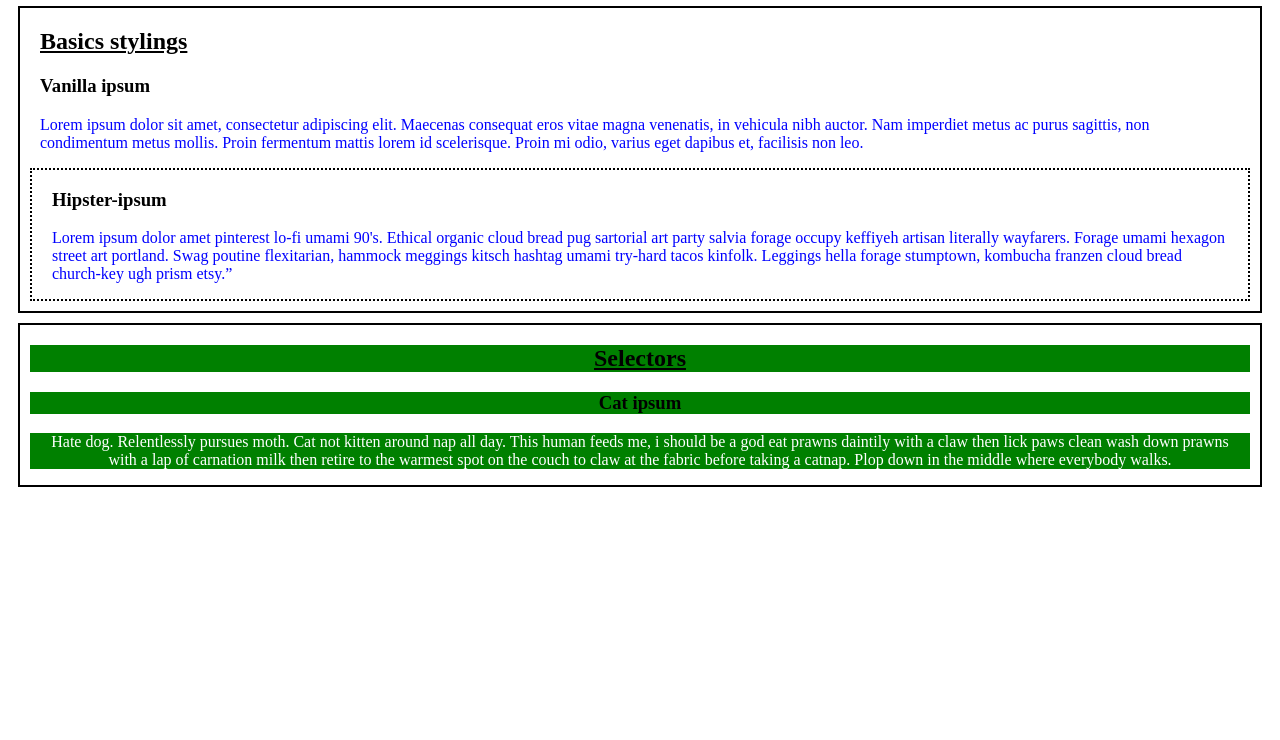
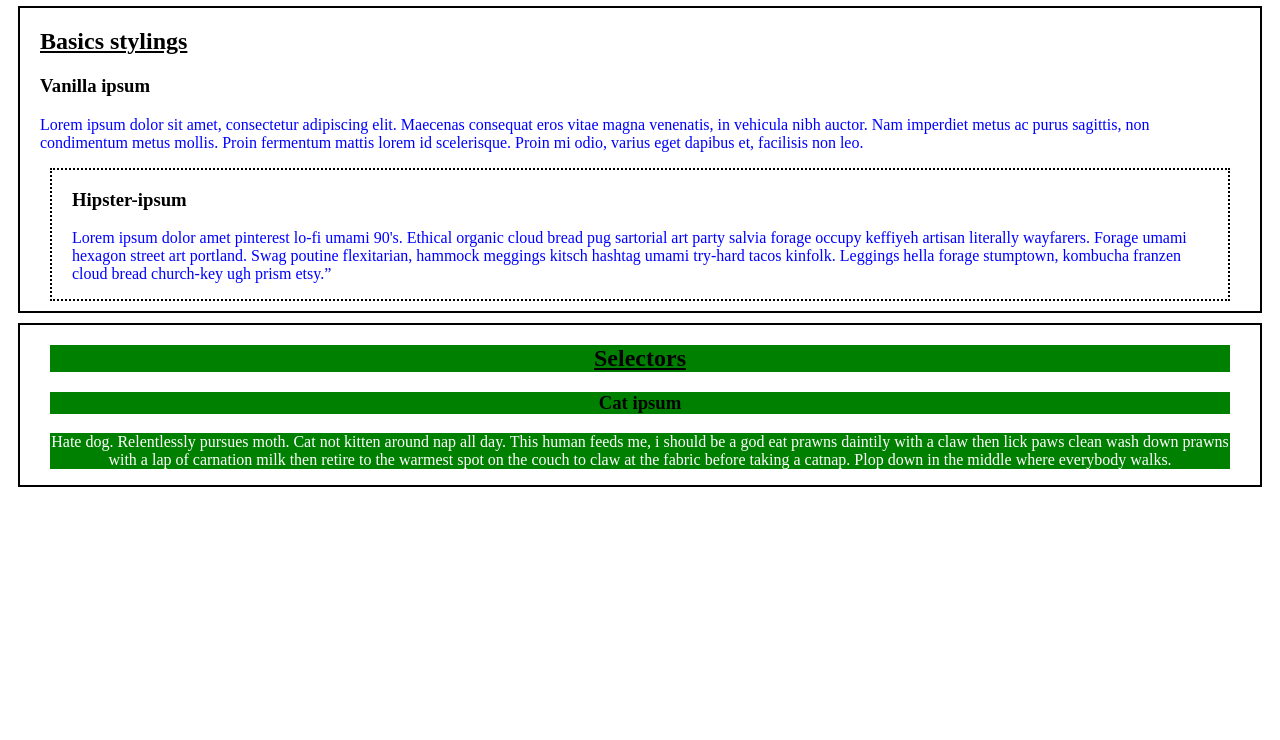
Before and after one commit to Steve-3PO/css-practice, a plain HTML site: page extension.html in a window 1280 px wide. Shown: the part 60-800 px from the top of the page. Drawn offline with Linux system fonts and the light colour scheme.

Commit message:
padding changes

```diff
--- a/extension.html
+++ b/extension.html
@@ -13,26 +13,26 @@
 
     <main>
         <div>
-            <h2 class="padding">Basics stylings</h2>
+            <h2>Basics stylings</h2>
 
-            <h3 class="padding">Vanilla ipsum</h3>
+            <h3>Vanilla ipsum</h3>
 
-            <p class="blue-text padding">Lorem ipsum dolor sit amet, consectetur adipiscing elit. Maecenas consequat eros vitae magna venenatis, in vehicula nibh auctor. Nam imperdiet metus ac purus sagittis, non condimentum metus mollis. Proin fermentum mattis lorem id scelerisque. Proin mi odio, varius eget dapibus et, facilisis non leo.</p>
+            <p class="blue-text">Lorem ipsum dolor sit amet, consectetur adipiscing elit. Maecenas consequat eros vitae magna venenatis, in vehicula nibh auctor. Nam imperdiet metus ac purus sagittis, non condimentum metus mollis. Proin fermentum mattis lorem id scelerisque. Proin mi odio, varius eget dapibus et, facilisis non leo.</p>
 
-            <div class="dotted">
-                <h3 class="padding">Hipster-ipsum</h3>
+            <div class="dotted padding">
+                <h3>Hipster-ipsum</h3>
 
-                <p class="blue-text padding">Lorem ipsum dolor amet pinterest lo-fi umami 90's. Ethical organic cloud bread pug sartorial art party salvia forage occupy keffiyeh artisan literally wayfarers. Forage umami hexagon street art portland. Swag poutine flexitarian, hammock meggings kitsch hashtag umami try-hard tacos kinfolk. Leggings hella forage stumptown, kombucha franzen cloud bread church-key ugh prism etsy.”</p>
+                <p class="blue-text">Lorem ipsum dolor amet pinterest lo-fi umami 90's. Ethical organic cloud bread pug sartorial art party salvia forage occupy keffiyeh artisan literally wayfarers. Forage umami hexagon street art portland. Swag poutine flexitarian, hammock meggings kitsch hashtag umami try-hard tacos kinfolk. Leggings hella forage stumptown, kombucha franzen cloud bread church-key ugh prism etsy.”</p>
             </div>
 
         </div>
 
         <div>
-            <h2 class="centered-text fill padding">Selectors</h2>
+            <h2 class="centered-text fill">Selectors</h2>
 
-            <h3 class="centered-text fill padding">Cat ipsum</h3>
+            <h3 class="centered-text fill">Cat ipsum</h3>
 
-            <p class="white-text centered-text fill padding">Hate dog. Relentlessly pursues moth. Cat not kitten around nap all day. This human feeds me, i should be a god eat prawns daintily with a claw then lick paws clean wash down prawns with a lap of carnation milk then retire to the warmest spot on the couch to claw at the fabric before taking a catnap. Plop down in the middle where everybody walks.</p>
+            <p class="white-text centered-text fill">Hate dog. Relentlessly pursues moth. Cat not kitten around nap all day. This human feeds me, i should be a god eat prawns daintily with a claw then lick paws clean wash down prawns with a lap of carnation milk then retire to the warmest spot on the couch to claw at the fabric before taking a catnap. Plop down in the middle where everybody walks.</p>
         </div>
     </main>
 
--- a/styles.css
+++ b/styles.css
@@ -7,14 +7,11 @@ h2 {
     text-decoration: underline;
 }
 
-.padding {
-    padding-left: 20px;
-    padding-right: 20px;
-}
-
 div {
     border: 2px solid black;
     margin: 10px;
+    padding-left: 20px;
+    padding-right: 20px;
 }
 
 .green-text {
```
Also changed, not shown: index.html (+5 -5 lines).
